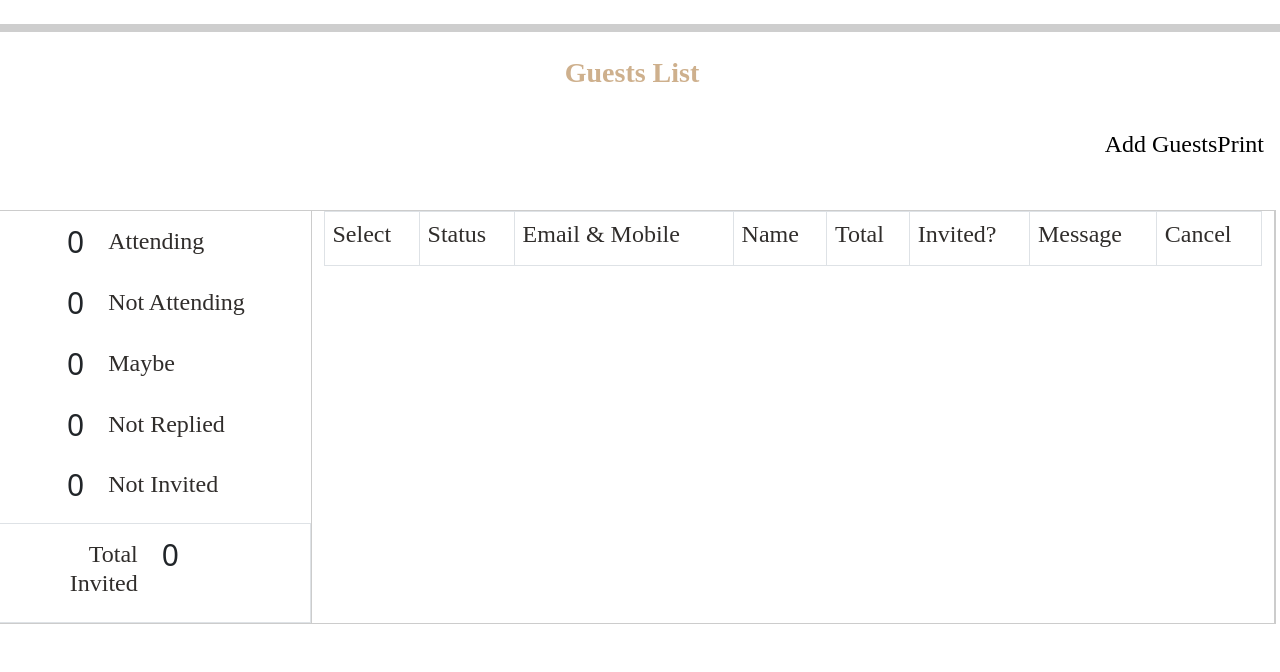
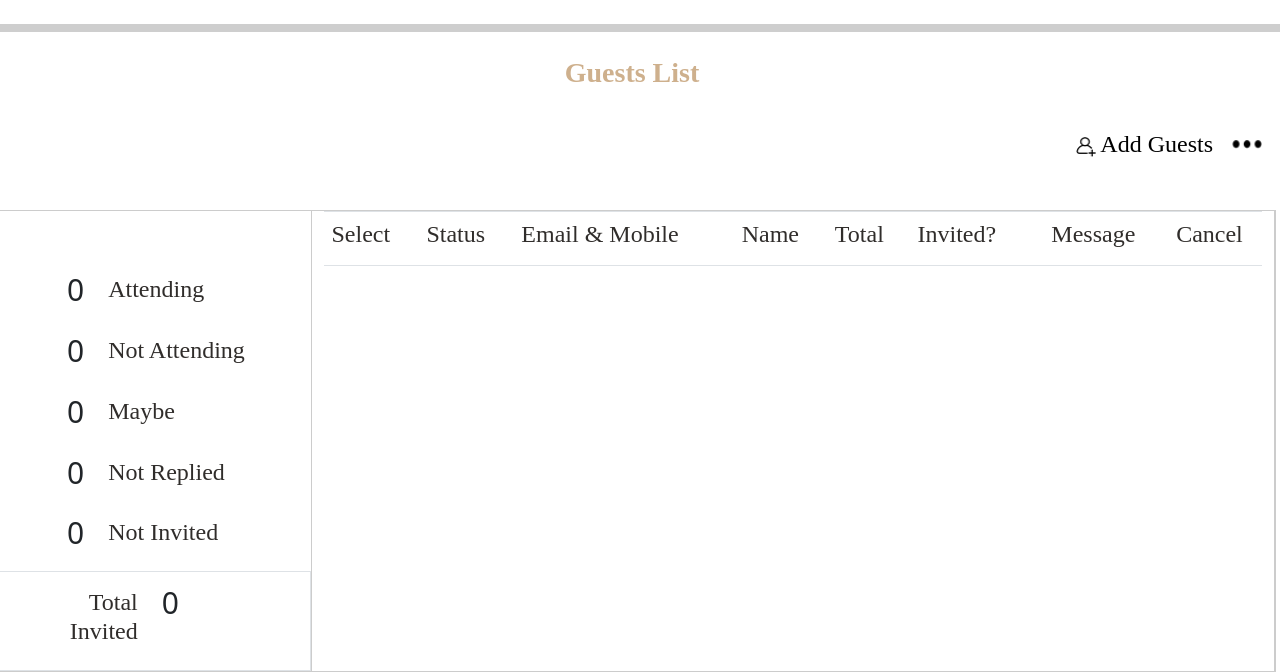
Before and after one commit to bilawalHussain5646/WeddingApp, a Flask app: page /guestslist in a window 1280 px wide. Shown: the part 238-910 px from the top of the page. Before the commit the page ends 862 px from the top, so only its background shows below. Run offline with Flask 2, Linux system fonts and the light colour scheme; the visitor is signed in with stand-in values (Sample User, id 1); data that the repository does not hold is empty; some libraries are stand-ins or nearby versions.

Commit message:
gustlist

```diff
--- a/templates/guestslist.html
+++ b/templates/guestslist.html
@@ -13,9 +13,21 @@
         data-bs-toggle="modal"
         data-bs-target="#exampleModal"
       >
+        <img
+          class="img-fluid"
+          style="width: 20px; height: 20px"
+          src="./static/images/add.png"
+          alt=""
+        />
         Add Guests
       </button>
-      <button class="border-0 bg-white">Print</button>
+      <a href=""
+        ><img
+          class="img-fluid ms-3 mt-2"
+          style="width: 35px; height: 13px"
+          src="./static/images/triple-dot.png"
+          alt=""
+      /></a>
     </div>
   </div>
   <!-- Add Guest Modal -->
@@ -900,10 +912,10 @@
   <!-- Showing Status Portion -->
   <div class="row mt-5" style="border-bottom: 1px solid #cccccc"></div>
   <div
-    class="row content-center"
+    class="row justify-content-center"
     style="border: 1px solid #cccccc; border-top: 0px"
   >
-    <div class="col-3">
+    <div class="col-3 mt-5">
       <div class="row justify-content-center py-2">
         <div class="col-2 text-end" style="font-size: 30px">{{status[1]}}</div>
         <div class="col-6 py-2">
@@ -948,33 +960,57 @@
       class="col-9"
       style="border: 1px solid #cccccc; border-top: 0px; border-bottom: 0px"
     >
-      <div class="table-responsive">
+      <div class="table-responsive" style="border-top: none">
         <table class="table table-bordered w-200">
           <thead class="thead-dark">
-            <tr>
-              <th scope="col">
+            <tr >
+              <th
+                scope="col"
+                style="border-left: none; border-right: none; border-top: none"
+              >
                 <h4>Select</h4>
               </th>
-              <th scope="col">
+              <th
+                scope="col"
+                style="border-left: none; border-right: none; border-top: none"
+              >
                 <h4>Status</h4>
               </th>
-              <th scope="col">
-                <h4>Email & Mobile</h4>
+              <th
+                scope="col "
+                style="border-left: none; border-right: none; border-top: none"
+              >
+                <h4 class="text-start" >Email & Mobile</h4>
               </th>
-              <th scope="col">
+              <th
+                scope="col"
+                style="border-left: none; border-right: none; border-top: none"
+              >
                 <h4>Name</h4>
               </th>
-              <th scope="col">
+              <th
+                scope="col"
+                style="border-left: none; border-right: none; border-top: none"
+              >
                 <h4>Total</h4>
               </th>
-              <th scope="col">
+              <th
+                scope="col"
+                style="border-left: none; border-right: none; border-top: none"
+              >
                 <h4>Invited?</h4>
               </th>
-              <th scope="col">
-                <h4>Message</h4>
+              <th
+                scope="col"
+                style="border-left: none; border-right: none; border-top: none"
+              >
+                <h4 class="text-center" >Message</h4>
               </th>
-              <th scope="col">
-                <h4>Cancel</h4>
+              <th
+                scope="col"
+                style="border-left: none; border-right: none; border-top: none"
+              >
+                <h4 class="text-center" >Cancel</h4>
               </th>
             </tr>
           </thead>
@@ -1092,8 +1128,8 @@
   for (Guest_key in Guests) {
     $("tbody").append(
       `
-        <tr>
-          <td scope="row">
+        <tr >
+          <td scope="row"  >
             <input
               type="checkbox"
               aria-label="Checkbox for following text input"
@@ -1130,8 +1166,6 @@
           <td class="UpdateClass" scope="row"  data-bs-id="` +
         Guest_key +
         `"
-
-
           data-bs-toggle="modal" data-bs-target="#UpdateModal"
           >
 
@@ -1160,14 +1194,15 @@
             ` +
         invitedDisplay[Guest_key] +
         `
-          </td>
-          <td class= "Email-ID" scope="row" class="bg-white border-0"
+          </td >
+          <td class= "Email-ID" scope="row" class="bg-white border-0 "
           data-bs-toggle="modal" data-bs-target="#MessageModal"  data-bs-id="` +
         Guest_key +
-        `">
+        `" >
 
 
                 <img
+                class="my-4 ms-4"
                   src="static/images/message-icon.png"
                   style="width: 30px"
                   alt=""
@@ -1175,14 +1210,14 @@
 
 
           </td>
-          <td scope="row">
+          <td scope="row" >
             <form action="/guestslist" method="POST">
               <input name="DeleteID" value="` +
         Guest_key +
         `" hidden />
 
               <button
-                class="bg-white border-0"
+                class="bg-white border-0 mt-2 ms-4"
                 type="submit"
                 name="action"
                 value="DeleteRow"
```
Also changed, not shown: static/images/add.png (added), static/images/download.png (added), static/images/print.png (added), static/images/triple-dot.png (added).
